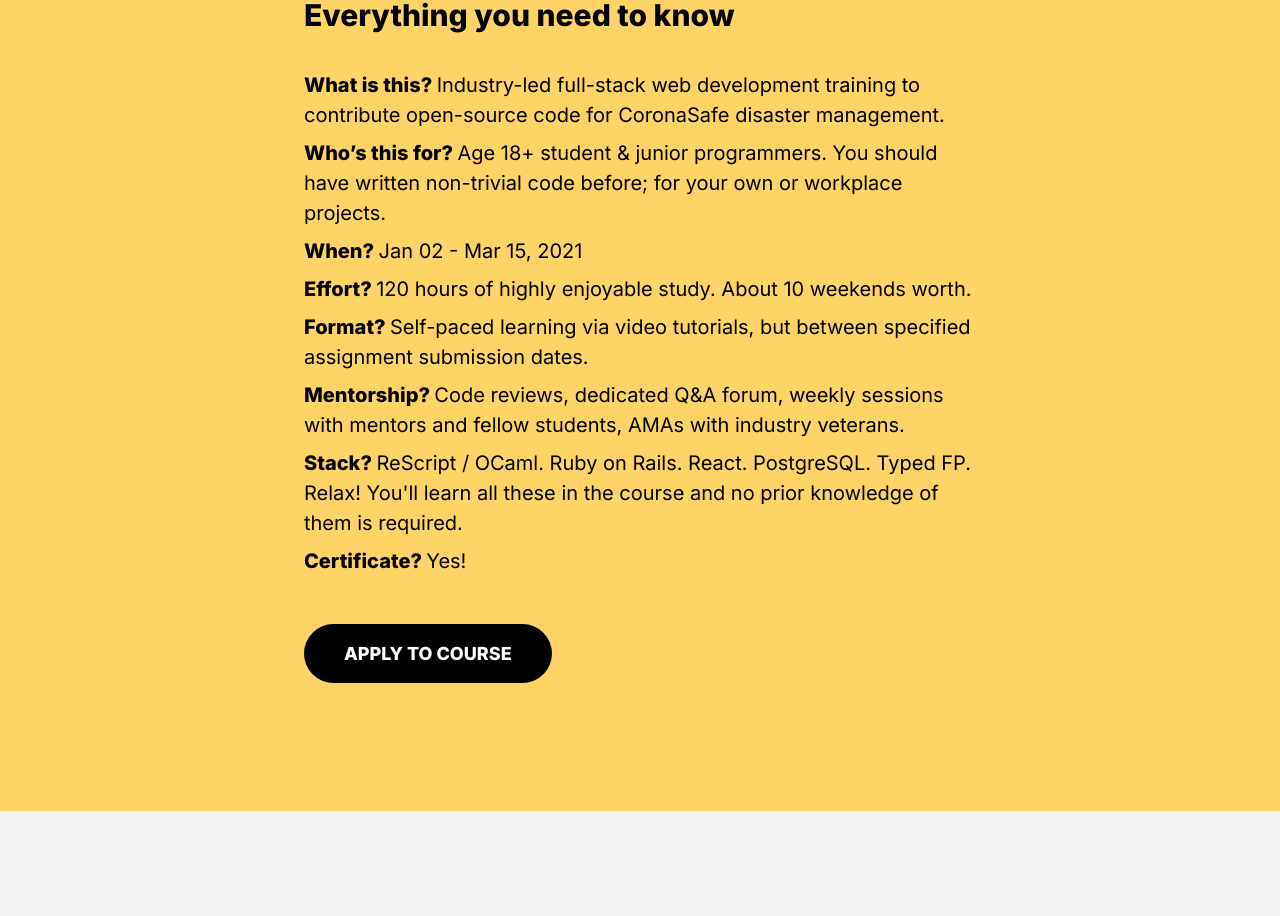
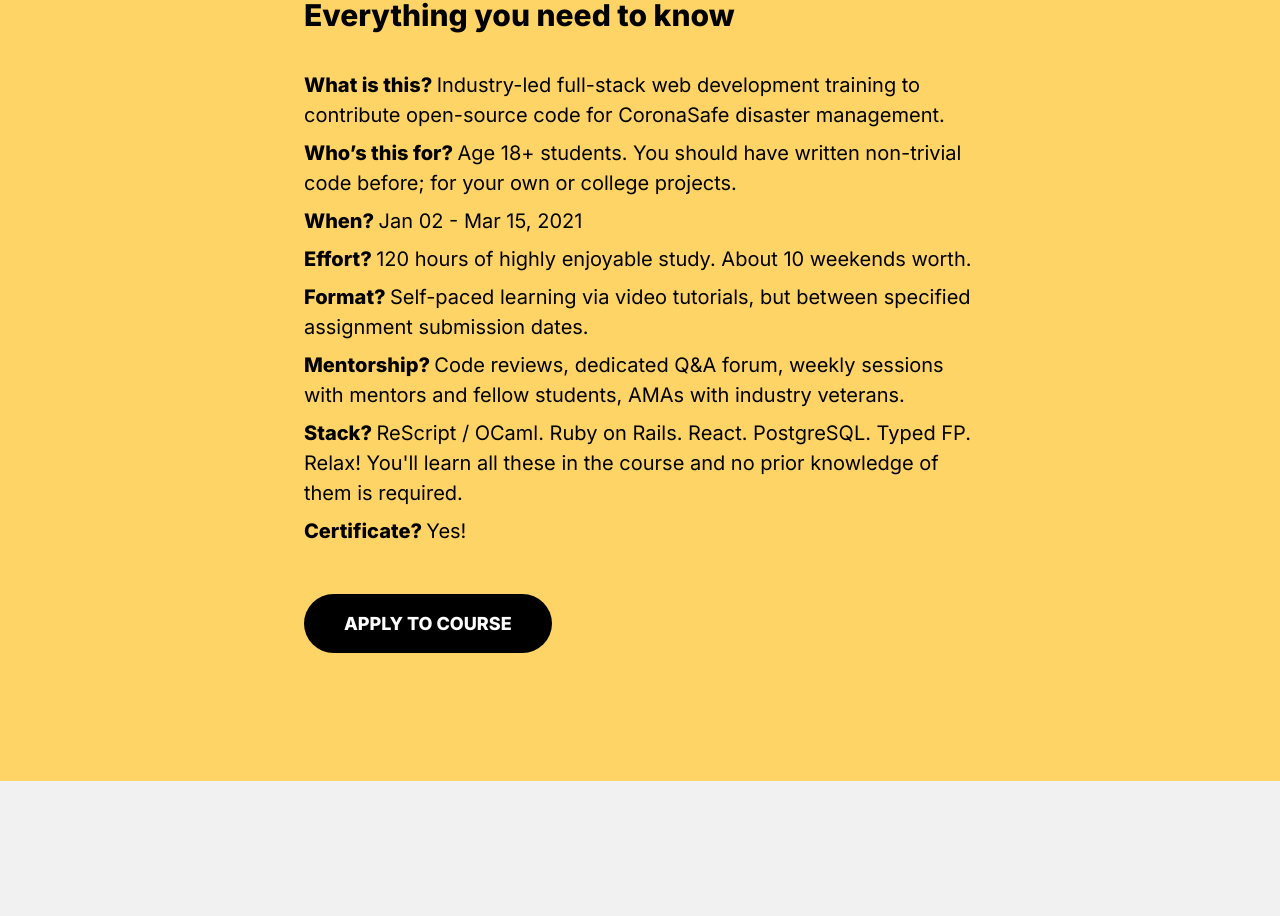
Before and after one commit to pupilfirst/coronasafe-rescript-course, a Next.js app: page / in a window 1280 px wide. Shown: the part 1770-2686 px from the top of the page. Built offline with nearby package versions, Linux system fonts and the light colour scheme.

Commit message:
only for students

```diff
--- a/pages/index.js
+++ b/pages/index.js
@@ -107,8 +107,8 @@
               </p>
               <p className="mb-2">
                 <span className="font-extrabold">Who’s this for? </span>
-                Age 18+ student & junior programmers. You should have written
-                non-trivial code before; for your own or workplace projects.
+                Age 18+ students. You should have written
+                non-trivial code before; for your own or college projects.
               </p>
               <p className="mb-2">
                 <span className="font-extrabold">When? </span>
```
